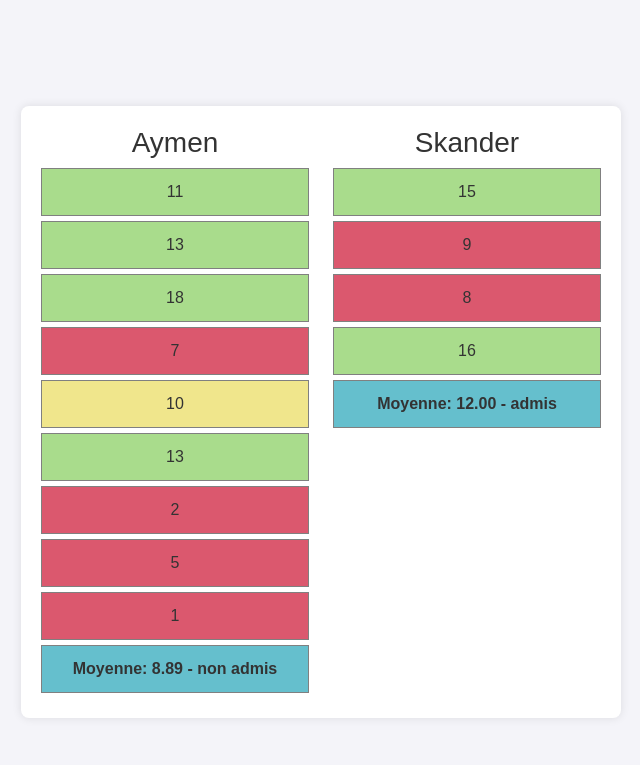
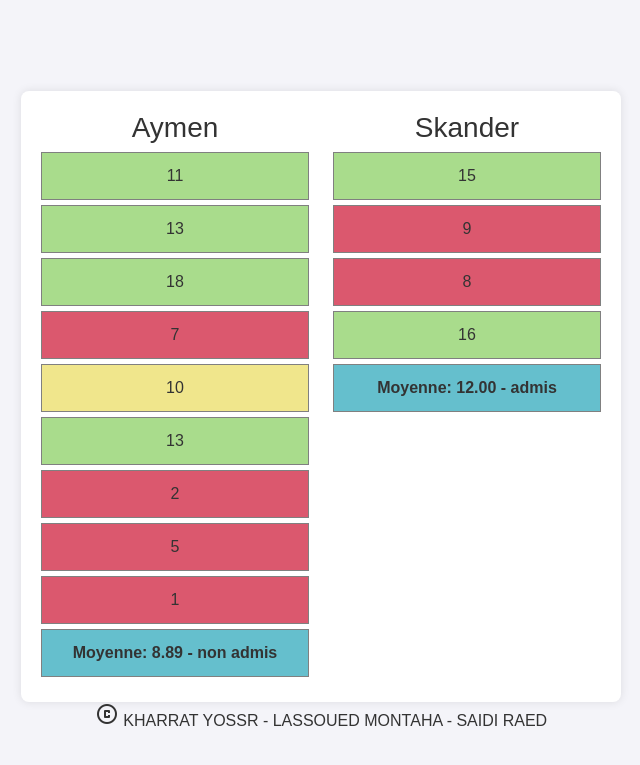
Before and after one commit to montahalassoued/miniprojectphp, a PHP site: page / in a window 1280 px wide. Shown: the top 765 px of the page, without its empty margins (319-959 px from the left). Run offline with PHP 8.4, Linux system fonts and the light colour scheme.

Commit message:
Update index.php

```diff
--- a/taskone/index.php
+++ b/taskone/index.php
@@ -39,6 +39,7 @@ $etudianttwo = new Etudiant("Skander", [15, 9, 8, 16]);
     <meta name="viewport" content="width=device-width, initial-scale=1.0">
     <title>Résultats étudiants</title>
     <link href="https://cdn.jsdelivr.net/npm/bootstrap@5.3.3/dist/css/bootstrap.min.css" rel="stylesheet">
+    <link rel="stylesheet" href="https://fonts.googleapis.com/css2?family=Material+Symbols+Outlined:opsz,wght,FILL,GRAD@24,400,0,0&icon_names=copyright" />
     <link href="style.css" rel="stylesheet">
 </head>
 <body>
@@ -81,5 +82,13 @@ $etudianttwo = new Etudiant("Skander", [15, 9, 8, 16]);
     </div>
 
     <script src="https://cdn.jsdelivr.net/npm/bootstrap@5.3.3/dist/js/bootstrap.bundle.min.js"></script>
+
+</body>
+<footer>
+        <span class="material-symbols-outlined">
+            copyright
+        </span>
+    KHARRAT YOSSR  -  LASSOUED MONTAHA  -   SAIDI RAED
+    </footer>
 </body>
 </html>
```
